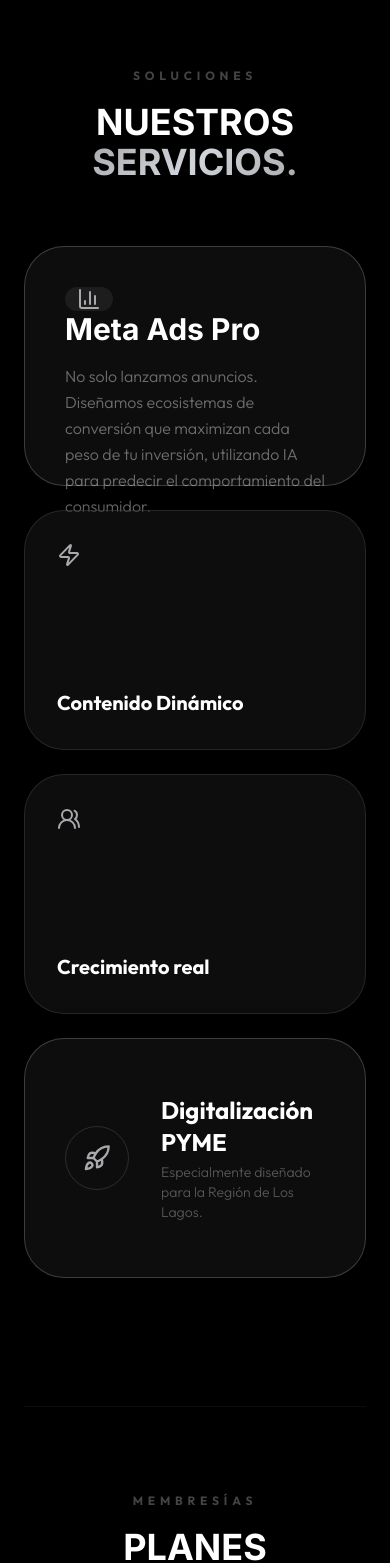
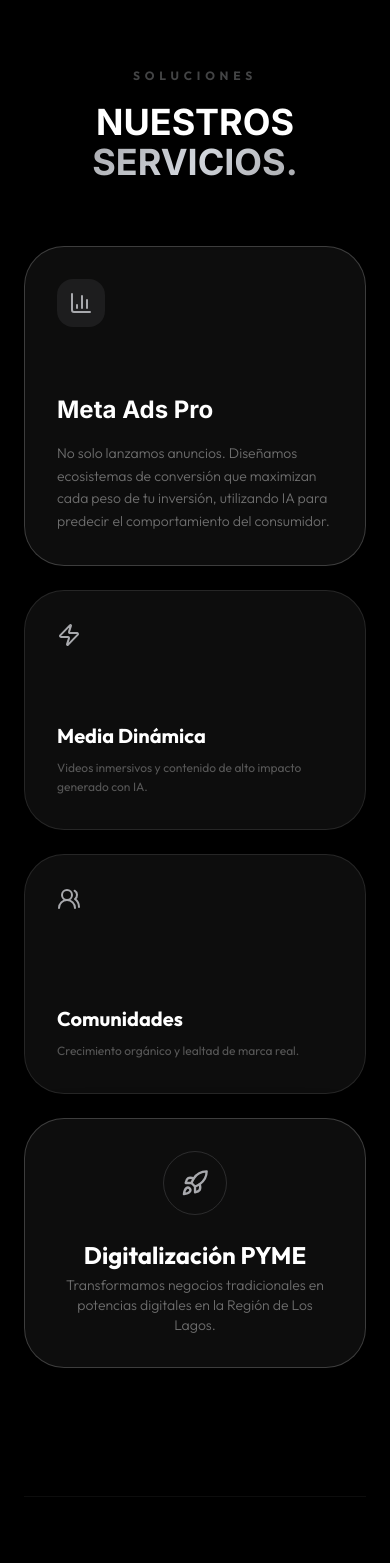
Before and after one commit to nowebcl/nexo, a Next.js app: page / in a window 390 px wide. Shown: the part 1720-3283 px from the top of the page. Built offline with nearby package versions, Linux system fonts and the light colour scheme.

Commit message:
Optimize Bento Services for mobile: fix grid layout, added descriptions, and improved spacing

```diff
--- a/src/components/sections/ServiceBento.tsx
+++ b/src/components/sections/ServiceBento.tsx
@@ -80,52 +80,58 @@ export default function ServiceBento() {
                         </h2>
                     </div>
 
-                    <div className="grid grid-cols-1 md:grid-cols-4 gap-6 auto-rows-[240px]">
+                    <div className="grid grid-cols-1 md:grid-cols-4 gap-6 md:auto-rows-[240px]">
                         {/* Meta Ads Pro - Large */}
                         <motion.div
                             whileHover={{ y: -5 }}
-                            className="md:col-span-2 md:row-span-2 glass-premium rounded-[2.5rem] p-10 flex flex-col justify-between group"
+                            className="md:col-span-2 md:row-span-2 glass-premium rounded-[2.5rem] p-8 md:p-10 flex flex-col justify-between group min-h-[320px] md:min-h-0"
                         >
-                            <div className="w-12 h-12 rounded-2xl bg-silver/10 flex items-center justify-center text-silver group-hover:scale-110 transition-transform">
+                            <div className="w-12 h-12 rounded-2xl bg-silver/10 flex items-center justify-center text-silver group-hover:scale-110 transition-transform mb-6 md:mb-0">
                                 <BarChart3 size={24} />
                             </div>
                             <div>
-                                <h3 className="text-3xl font-syne font-bold text-white mb-4">Meta Ads Pro</h3>
-                                <p className="text-white/40 font-light leading-relaxed">
+                                <h3 className="text-2xl md:text-3xl font-syne font-bold text-white mb-4">Meta Ads Pro</h3>
+                                <p className="text-white/40 font-light leading-relaxed text-sm md:text-base">
                                     No solo lanzamos anuncios. Diseñamos ecosistemas de conversión que maximizan cada peso de tu inversión, utilizando IA para predecir el comportamiento del consumidor.
                                 </p>
                             </div>
                         </motion.div>
 
-                        {/* Contenido Dinámico - Small */}
+                        {/* Contenido Dinámico - Medium (cambiado de small para mejor balance) */}
                         <motion.div
                             whileHover={{ y: -5 }}
-                            className="md:col-span-1 md:row-span-1 glass rounded-[2.5rem] p-8 flex flex-col justify-between"
+                            className="md:col-span-1 md:row-span-1 glass rounded-[2.5rem] p-8 flex flex-col justify-between min-h-[240px] md:min-h-0"
                         >
-                            <Zap className="text-silver" size={24} />
-                            <h3 className="text-xl font-bold text-white">Contenido Dinámico</h3>
+                            <Zap className="text-silver mb-4 md:mb-0" size={24} />
+                            <div>
+                                <h3 className="text-xl font-bold text-white mb-2">Media Dinámica</h3>
+                                <p className="text-white/30 text-xs leading-relaxed">Videos inmersivos y contenido de alto impacto generado con IA.</p>
+                            </div>
                         </motion.div>
 
                         {/* Crecimiento - Small */}
                         <motion.div
                             whileHover={{ y: -5 }}
-                            className="md:col-span-1 md:row-span-1 glass rounded-[2.5rem] p-8 flex flex-col justify-between"
+                            className="md:col-span-1 md:row-span-1 glass rounded-[2.5rem] p-8 flex flex-col justify-between min-h-[240px] md:min-h-0"
                         >
-                            <Users2 className="text-silver" size={24} />
-                            <h3 className="text-xl font-bold text-white">Crecimiento real</h3>
+                            <Users2 className="text-silver mb-4 md:mb-0" size={24} />
+                            <div>
+                                <h3 className="text-xl font-bold text-white mb-2">Comunidades</h3>
+                                <p className="text-white/30 text-xs leading-relaxed">Crecimiento orgánico y lealtad de marca real.</p>
+                            </div>
                         </motion.div>
 
                         {/* Digitalización PYME - Medium */}
                         <motion.div
                             whileHover={{ y: -5 }}
-                            className="md:col-span-2 md:row-span-1 glass-premium rounded-[2.5rem] p-10 flex items-center gap-8"
+                            className="md:col-span-2 md:row-span-1 glass-premium rounded-[2.5rem] p-8 md:p-10 flex flex-col md:flex-row items-center gap-6 md:gap-8 min-h-[200px] md:min-h-0 text-center md:text-left"
                         >
                             <div className="shrink-0 w-16 h-16 rounded-full border border-silver/20 flex items-center justify-center text-silver">
                                 <Rocket size={28} />
                             </div>
                             <div>
                                 <h3 className="text-2xl font-bold text-white mb-1">Digitalización PYME</h3>
-                                <p className="text-white/30 text-sm font-light">Especialmente diseñado para la Región de Los Lagos.</p>
+                                <p className="text-white/40 text-sm font-light">Transformamos negocios tradicionales en potencias digitales en la Región de Los Lagos.</p>
                             </div>
                         </motion.div>
                     </div>
```
